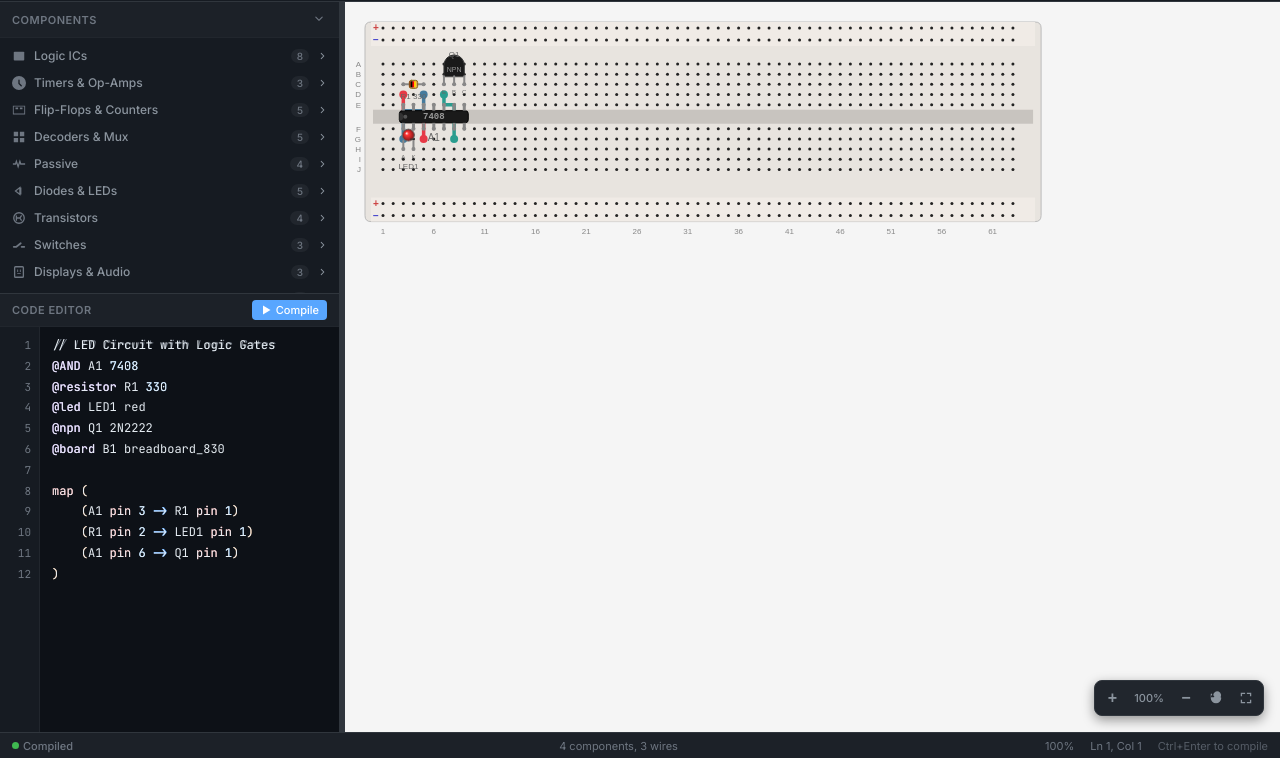
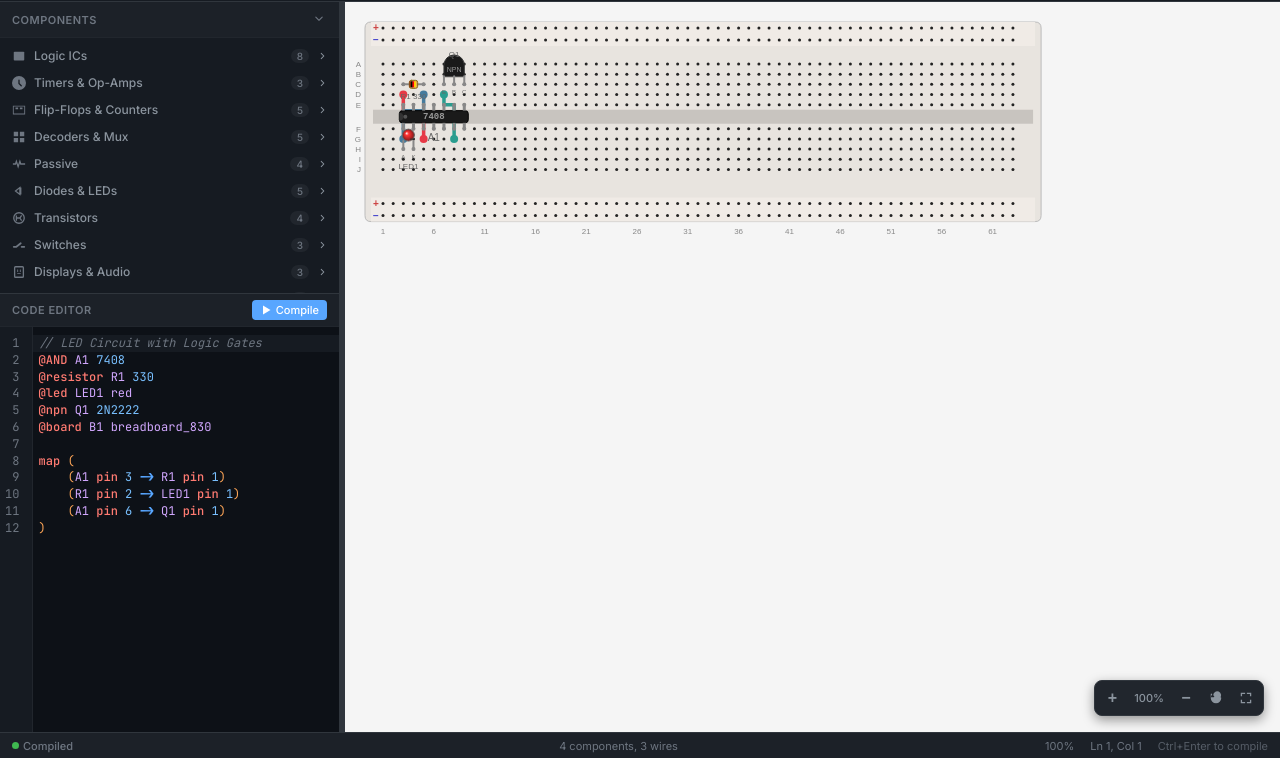
Before and after one commit to Ahsaniat/Circuit-Sim, a website built with Vite: page web/index.html in a window 1280 px wide. Shown: the part 42-800 px from the top of the page. Built offline with nearby package versions, Linux system fonts and the light colour scheme.

Commit message:
fix(editor): replace hand-rolled editor with CodeMirror 6
The textarea overlay destroyed native undo on every programmatic edit,
corrupted syntax spans for names ending in digits and re-tokenized the
whole document per keystroke. CodeMirror 6 brings real undo/redo,
incremental parsing, @keyword autocomplete, indent-with-tab and inline
compile diagnostics: errors now underline the offending line, jump the
cursor there and clear on the next successful compile. Theme colors are
driven by CSS custom properties.

```diff
--- a/web/index.html
+++ b/web/index.html
@@ -44,6 +44,12 @@
             --editor-bg: #0d1117;
             --editor-gutter: #161b22;
             --editor-line-hl: #161b22;
+            --syntax-comment: #6e7681;
+            --syntax-component: #d2a8ff;
+            --syntax-keyword: #ff7b72;
+            --syntax-number: #79c0ff;
+            --syntax-arrow: #58a6ff;
+            --syntax-paren: #ffa657;
             --canvas-bg: #0e1116;
             --scrollbar-track: #161b22;
             --scrollbar-thumb: #30363d;
@@ -81,6 +87,12 @@
             --editor-bg: #ffffff;
             --editor-gutter: #f6f8fa;
             --editor-line-hl: #f6f8fa;
+            --syntax-comment: #6a737d;
+            --syntax-component: #6f42c1;
+            --syntax-keyword: #d73a49;
+            --syntax-number: #005cc5;
+            --syntax-arrow: #005cc5;
+            --syntax-paren: #e36209;
             --canvas-bg: #f5f5f5;
             --scrollbar-track: #f0f2f5;
             --scrollbar-thumb: #c1c7cd;
@@ -399,84 +411,19 @@
             background: var(--accent-hover);
         }
 
-        /* --- Syntax-highlighted code editor --- */
+        /* --- CodeMirror-based DSL editor --- */
         .code-editor-wrapper {
             flex: 1;
-            display: flex;
             min-height: 0;
             overflow: hidden;
             background: var(--editor-bg);
         }
-        .code-editor-gutter {
-            width: 40px;
-            flex-shrink: 0;
-            padding: 8px 0;
-            background: var(--editor-gutter);
-            border-right: 1px solid var(--border-secondary);
-            overflow: hidden;
-            user-select: none;
+        .code-editor-wrapper .cm-editor { height: 100%; }
+        .code-editor-wrapper .cm-scroller {
+            overflow: auto;
+            font-family: 'JetBrains Mono', 'SF Mono', 'Consolas', 'Monaco', monospace;
         }
-        .gutter-line {
-            height: 20.8px;
-            line-height: 20.8px;
-            font-family: 'JetBrains Mono', 'SF Mono', 'Consolas', 'Monaco', monospace;
-            font-size: 11px;
-            text-align: right;
-            padding-right: 8px;
-            color: var(--text-tertiary);
-        }
-        .code-editor-area {
-            flex: 1;
-            position: relative;
-            overflow: hidden;
-        }
-        .code-editor-highlight,
-        .code-editor-input {
-            position: absolute;
-            top: 0;
-            left: 0;
-            width: 100%;
-            height: 100%;
-            padding: 8px 12px;
-            font-family: 'JetBrains Mono', 'SF Mono', 'Consolas', 'Monaco', monospace;
-            font-size: 12px;
-            line-height: 20.8px;
-            tab-size: 4;
-            white-space: pre;
-            overflow: auto;
-        }
-        .code-editor-highlight {
-            color: transparent;
-            pointer-events: none;
-            z-index: 1;
-        }
-        .code-editor-input {
-            background: transparent;
-            color: var(--text-primary);
-            caret-color: var(--accent);
-            border: none;
-            outline: none;
-            resize: none;
-            z-index: 2;
-            /* Make text invisible — highlight layer shows colored text */
-        }
-        /* Syntax highlight colors */
-        .hl-line { height: 20.8px; }
-        .hl-comment { color: var(--text-tertiary); font-style: italic; }
-        .hl-component { color: #d2a8ff; font-weight: 500; }
-        .hl-keyword { color: #ff7b72; }
-        .hl-number { color: #79c0ff; }
-        .hl-arrow { color: var(--accent); font-weight: 600; }
-        .hl-paren { color: #ffa657; }
-        .hl-unknown { color: #ffa657; }
-        /* Light theme syntax colors */
-        [data-theme="light"] .hl-comment { color: #6a737d; }
-        [data-theme="light"] .hl-component { color: #6f42c1; }
-        [data-theme="light"] .hl-keyword { color: #d73a49; }
-        [data-theme="light"] .hl-number { color: #005cc5; }
-        [data-theme="light"] .hl-arrow { color: #005cc5; }
-        [data-theme="light"] .hl-paren { color: #e36209; }
-        [data-theme="light"] .hl-unknown { color: #e36209; }
+        .cm-errorLine { background: var(--error-muted); }
 
         /* --- Error Panel --- */
         .error-panel {
--- a/web/src/main.ts
+++ b/web/src/main.ts
@@ -226,6 +226,7 @@ class App {
                 applyLayout(ir, this.pendingLayout);
                 this.pendingLayout = null;
             }
+            this.codeEditor.clearError();
             this.renderer.render(ir);
             this.statusBar.setStatus('Compiled', 'success');
             this.statusBar.setStats(ir.components.length, ir.wires.length);
@@ -234,6 +235,7 @@ class App {
             this.scheduleAutosave();
         } catch (err) {
             if (err instanceof CompileError) {
+                this.codeEditor.setError(err.line, err.column, err.message);
                 this.showError(err.message);
                 this.toast.error(err.message);
             } else {
--- a/web/src/ui/CodeEditor.ts
+++ b/web/src/ui/CodeEditor.ts
@@ -1,8 +1,24 @@
 /**
- * CodeEditor — Enhanced code editor with line numbers and syntax highlighting
+ * CodeEditor — CodeMirror 6 based DSL editor.
+ *
+ * Replaces the previous textarea overlay: real undo history, incremental
+ * parsing, autocomplete for @keywords, inline compile diagnostics and a
+ * theme-aware presentation driven by CSS custom properties.
  */
+import { basicSetup } from 'codemirror';
+import { EditorState, StateEffect, StateField } from '@codemirror/state';
+import {
+    EditorView,
+    keymap,
+    Decoration,
+    DecorationSet,
+} from '@codemirror/view';
+import { indentWithTab } from '@codemirror/commands';
+import { StreamLanguage, syntaxHighlighting, HighlightStyle } from '@codemirror/language';
+import { autocompletion, CompletionContext, CompletionResult } from '@codemirror/autocomplete';
+import { setDiagnostics } from '@codemirror/lint';
+import { tags } from '@lezer/highlight';
 
-// DSL syntax tokens for highlighting
 const DSL_KEYWORDS = ['map', 'pin', 'def', 'input', 'output', 'gnd', 'vcc'];
 const DSL_COMPONENT_TYPES = [
     'resistor', 'capacitor', 'inductor', 'potentiometer',
@@ -23,62 +39,180 @@ const DSL_COMPONENT_TYPES = [
     'crystal', 'comp', 'board',
 ];
 
+const dslLanguage = StreamLanguage.define({
+    name: 'circuitsim',
+    token(stream) {
+        if (stream.match('//')) {
+            stream.skipToEnd();
+            return 'comment';
+        }
+        if (stream.match(/@[A-Za-z_][A-Za-z0-9_]*/)) {
+            return 'keyword';
+        }
+        if (stream.match('->')) {
+            return 'operator';
+        }
+        if (stream.match(/\d+(?:\.\d+)?[A-Za-z%]*/)) {
+            return 'number';
+        }
+        if (stream.match(/[A-Za-z_][A-Za-z0-9_]*/)) {
+            const word = stream.current();
+            return DSL_KEYWORDS.includes(word) ? 'keyword' : 'variableName';
+        }
+        if (stream.match(/[()]/)) {
+            return 'bracket';
+        }
+        if (stream.match(',')) {
+            return 'punctuation';
+        }
+        stream.next();
+        return null;
+    },
+});
+
+const dslHighlight = HighlightStyle.define([
+    { tag: tags.comment, color: 'var(--syntax-comment)', fontStyle: 'italic' },
+    { tag: tags.keyword, color: 'var(--syntax-keyword)', fontWeight: '500' },
+    { tag: tags.number, color: 'var(--syntax-number)' },
+    { tag: tags.operator, color: 'var(--syntax-arrow)', fontWeight: '600' },
+    { tag: tags.bracket, color: 'var(--syntax-paren)' },
+    { tag: tags.punctuation, color: 'var(--syntax-paren)' },
+    { tag: tags.variableName, color: 'var(--syntax-component)' },
+]);
+
+const editorTheme = EditorView.theme({
+    '&': {
+        height: '100%',
+        fontSize: '12px',
+        backgroundColor: 'var(--editor-bg)',
+        color: 'var(--text-primary)',
+    },
+    '.cm-content': {
+        fontFamily: "'JetBrains Mono', 'SF Mono', 'Consolas', 'Monaco', monospace",
+        caretColor: 'var(--accent)',
+        padding: '8px 0',
+    },
+    '.cm-cursor, .cm-dropCursor': { borderLeftColor: 'var(--accent)' },
+    '.cm-gutters': {
+        backgroundColor: 'var(--editor-gutter)',
+        color: 'var(--text-tertiary)',
+        border: 'none',
+        borderRight: '1px solid var(--border-secondary)',
+    },
+    '.cm-activeLine': { backgroundColor: 'var(--editor-line-hl)' },
+    '.cm-activeLineGutter': { backgroundColor: 'var(--editor-line-hl)' },
+    '.cm-selectionBackground, &.cm-focused .cm-selectionBackground, .cm-content ::selection': {
+        backgroundColor: 'var(--accent-muted)',
+    },
+    '.cm-tooltip': {
+        backgroundColor: 'var(--bg-elevated)',
+        border: '1px solid var(--border-primary)',
+        color: 'var(--text-primary)',
+    },
+    '.cm-tooltip-autocomplete ul li[aria-selected]': {
+        backgroundColor: 'var(--accent-muted)',
+        color: 'var(--text-primary)',
+    },
+});
+
+function dslCompletions(context: CompletionContext): CompletionResult | null {
+    const word = context.matchBefore(/@?[A-Za-z_][A-Za-z0-9_]*/);
+    if (!word || (word.from === word.to && !context.explicit)) return null;
+    const options = [
+        ...DSL_COMPONENT_TYPES.map(type => ({ label: `@${type}`, type: 'keyword' })),
+        ...DSL_KEYWORDS.map(keyword => ({ label: keyword, type: 'keyword' })),
+    ];
+    return { from: word.from, options, validFor: /^@?[A-Za-z_][A-Za-z0-9_]*$/ };
+}
+
+// Error-line highlight controlled by a state effect.
+const setErrorLineEffect = StateEffect.define<number | null>();
+const errorLineField = StateField.define<DecorationSet>({
+    create: () => Decoration.none,
+    update(decorations, tr) {
+        for (const effect of tr.effects) {
+            if (effect.is(setErrorLineEffect)) {
+                if (effect.value === null || effect.value < 1 || effect.value > tr.state.doc.lines) {
+                    return Decoration.none;
+                }
+                const line = tr.state.doc.line(effect.value);
+                return Decoration.set([
+                    Decoration.line({ class: 'cm-errorLine' }).range(line.from),
+                ]);
+            }
+        }
+        return decorations.map(tr.changes);
+    },
+    provide: field => EditorView.decorations.from(field),
+});
+
 export class CodeEditor {
     private container: HTMLElement;
-    private textarea: HTMLTextAreaElement;
-    private highlightLayer: HTMLDivElement;
-    private gutterEl: HTMLDivElement;
+    private view: EditorView;
     private onCompile: (() => void) | null = null;
     private onChange: (() => void) | null = null;
-    private _cursorLine = 1;
-    private _cursorCol = 1;
     private onCursorChange: ((line: number, col: number) => void) | null = null;
 
     constructor(container: HTMLElement) {
         this.container = container;
         this.container.classList.add('code-editor-wrapper');
+        this.container.innerHTML = '';
 
-        // Gutter for line numbers
-        this.gutterEl = document.createElement('div');
-        this.gutterEl.className = 'code-editor-gutter';
-        this.container.appendChild(this.gutterEl);
+        const state = EditorState.create({
+            doc: '',
+            extensions: [
+                basicSetup,
+                keymap.of([
+                    {
+                        key: 'Mod-Enter',
+                        run: () => {
+                            this.onCompile?.();
+                            return true;
+                        },
+                    },
+                    indentWithTab,
+                ]),
+                dslLanguage,
+                syntaxHighlighting(dslHighlight),
+                autocompletion({ override: [dslCompletions] }),
+                editorTheme,
+                errorLineField,
+                EditorView.updateListener.of(update => {
+                    if (update.docChanged) {
+                        this.onChange?.();
+                    }
+                    if (update.selectionSet || update.docChanged) {
+                        const head = update.state.selection.main.head;
+                        const line = update.state.doc.lineAt(head);
+                        this.onCursorChange?.(line.number, head - line.from + 1);
+                    }
+                }),
+            ],
+        });
 
-        // Editor area (highlight + textarea stacked)
-        const editorArea = document.createElement('div');
-        editorArea.className = 'code-editor-area';
-
-        this.highlightLayer = document.createElement('div');
-        this.highlightLayer.className = 'code-editor-highlight';
-        this.highlightLayer.setAttribute('aria-hidden', 'true');
-        editorArea.appendChild(this.highlightLayer);
-
-        this.textarea = document.createElement('textarea');
-        this.textarea.className = 'code-editor-input';
-        this.textarea.spellcheck = false;
-        this.textarea.setAttribute('autocomplete', 'off');
-        this.textarea.setAttribute('autocorrect', 'off');
-        this.textarea.setAttribute('autocapitalize', 'off');
-        editorArea.appendChild(this.textarea);
-
-        this.container.appendChild(editorArea);
-
-        this.setupEventListeners();
-        this.updateGutter();
-        this.updateHighlight();
+        this.view = new EditorView({ state, parent: this.container });
     }
 
     get value(): string {
-        return this.textarea.value;
+        return this.view.state.doc.toString();
     }
 
     set value(code: string) {
-        this.textarea.value = code;
-        this.updateGutter();
-        this.updateHighlight();
+        this.view.dispatch({
+            changes: { from: 0, to: this.view.state.doc.length, insert: code },
+        });
     }
 
-    get cursorLine(): number { return this._cursorLine; }
-    get cursorCol(): number { return this._cursorCol; }
+    get cursorLine(): number {
+        const head = this.view.state.selection.main.head;
+        return this.view.state.doc.lineAt(head).number;
+    }
+
+    get cursorCol(): number {
+        const head = this.view.state.selection.main.head;
+        const line = this.view.state.doc.lineAt(head);
+        return head - line.from + 1;
+    }
 
     setOnCompile(fn: () => void): void {
         this.onCompile = fn;
@@ -93,134 +227,43 @@ export class CodeEditor {
     }
 
     focus(): void {
-        this.textarea.focus();
+        this.view.focus();
     }
 
     insertText(text: string): void {
-        const start = this.textarea.selectionStart;
-        const end = this.textarea.selectionEnd;
-        const before = this.textarea.value.substring(0, start);
-        const after = this.textarea.value.substring(end);
-
-        // Add newline before if not at start and previous char isn't newline
-        const needsNewline = before.length > 0 && !before.endsWith('\n');
-        const insertText = (needsNewline ? '\n' : '') + text + '\n';
-
-        this.textarea.value = before + insertText + after;
-        this.textarea.selectionStart = this.textarea.selectionEnd = start + insertText.length;
-        this.textarea.focus();
-        this.updateGutter();
-        this.updateHighlight();
+        const state = this.view.state;
+        const pos = state.selection.main.from;
+        const line = state.doc.lineAt(pos);
+        const before = state.doc.sliceString(line.from, pos);
+        const prefix = before.trim().length > 0 ? '\n' : '';
+        const insert = `${prefix}${text}\n`;
+        this.view.dispatch({
+            changes: { from: pos, insert },
+            selection: { anchor: pos + insert.length },
+        });
+        this.view.focus();
     }
 
-    private setupEventListeners(): void {
-        this.textarea.addEventListener('input', () => {
-            this.updateGutter();
-            this.updateHighlight();
-            this.onChange?.();
-        });
-
-        this.textarea.addEventListener('scroll', () => {
-            this.highlightLayer.scrollTop = this.textarea.scrollTop;
-            this.highlightLayer.scrollLeft = this.textarea.scrollLeft;
-            this.gutterEl.scrollTop = this.textarea.scrollTop;
-        });
-
-        this.textarea.addEventListener('keydown', (e) => {
-            if (e.ctrlKey && e.key === 'Enter') {
-                e.preventDefault();
-                this.onCompile?.();
-            }
-
-            // Tab key inserts 4 spaces
-            if (e.key === 'Tab') {
-                e.preventDefault();
-                const start = this.textarea.selectionStart;
-                const end = this.textarea.selectionEnd;
-                this.textarea.value =
-                    this.textarea.value.substring(0, start) +
-                    '    ' +
-                    this.textarea.value.substring(end);
-                this.textarea.selectionStart = this.textarea.selectionEnd = start + 4;
-                this.updateGutter();
-                this.updateHighlight();
-            }
-        });
-
-        // Track cursor position
-        const updateCursor = () => {
-            const val = this.textarea.value;
-            const pos = this.textarea.selectionStart;
-            const beforeCursor = val.substring(0, pos);
-            const lines = beforeCursor.split('\n');
-            this._cursorLine = lines.length;
-            this._cursorCol = lines[lines.length - 1].length + 1;
-            this.onCursorChange?.(this._cursorLine, this._cursorCol);
-        };
-
-        this.textarea.addEventListener('click', updateCursor);
-        this.textarea.addEventListener('keyup', updateCursor);
-        this.textarea.addEventListener('input', updateCursor);
+    /** Mark a compile error line and place the cursor on it. */
+    setError(line: number, column: number, message: string): void {
+        const safeLine = Math.max(1, Math.min(line, this.view.state.doc.lines));
+        const lineInfo = this.view.state.doc.line(safeLine);
+        const from = lineInfo.from + Math.max(0, Math.min(column - 1, lineInfo.length));
+        this.view.dispatch(
+            setDiagnostics(this.view.state, [
+                { from, to: Math.min(from + 1, lineInfo.to), severity: 'error', message },
+            ]),
+            { effects: setErrorLineEffect.of(safeLine) },
+            { selection: { anchor: from } },
+            { scrollIntoView: true },
+        );
+        this.view.focus();
     }
 
-    private updateGutter(): void {
-        const lineCount = this.textarea.value.split('\n').length;
-        let html = '';
-        for (let i = 1; i <= lineCount; i++) {
-            html += `<div class="gutter-line">${i}</div>`;
-        }
-        this.gutterEl.innerHTML = html;
-    }
-
-    private updateHighlight(): void {
-        const code = this.textarea.value;
-        this.highlightLayer.innerHTML = this.highlightSyntax(code);
-    }
-
-    private highlightSyntax(code: string): string {
-        const lines = code.split('\n');
-        return lines.map(line => {
-            let html = this.escapeHtml(line);
-
-            // Comments
-            const commentIdx = html.indexOf('//');
-            if (commentIdx >= 0) {
-                html = html.substring(0, commentIdx) +
-                    `<span class="hl-comment">${html.substring(commentIdx)}</span>`;
-                return `<div class="hl-line">${html || '&nbsp;'}</div>`;
-            }
-
-            // @keyword tokens
-            html = html.replace(/@(\w+)/g, (_match, word) => {
-                if (DSL_COMPONENT_TYPES.includes(word) || word === 'comp' || word === 'board') {
-                    return `<span class="hl-component">@${word}</span>`;
-                }
-                return `<span class="hl-unknown">@${word}</span>`;
-            });
-
-            // Keywords
-            for (const kw of DSL_KEYWORDS) {
-                const re = new RegExp(`\\b(${kw})\\b`, 'g');
-                html = html.replace(re, `<span class="hl-keyword">$1</span>`);
-            }
-
-            // Numbers
-            html = html.replace(/\b(\d+)\b/g, `<span class="hl-number">$1</span>`);
-
-            // Arrows
-            html = html.replace(/-&gt;/g, `<span class="hl-arrow">-&gt;</span>`);
-
-            // Parentheses
-            html = html.replace(/([()])/g, `<span class="hl-paren">$1</span>`);
-
-            return `<div class="hl-line">${html || '&nbsp;'}</div>`;
-        }).join('');
-    }
-
-    private escapeHtml(str: string): string {
-        return str
-            .replace(/&/g, '&amp;')
-            .replace(/</g, '&lt;')
-            .replace(/>/g, '&gt;');
+    clearError(): void {
+        this.view.dispatch(
+            setDiagnostics(this.view.state, []),
+            { effects: setErrorLineEffect.of(null) },
+        );
     }
 }
```
Also changed, not shown: web/package.json (+10 -0 lines), 1 other file.
